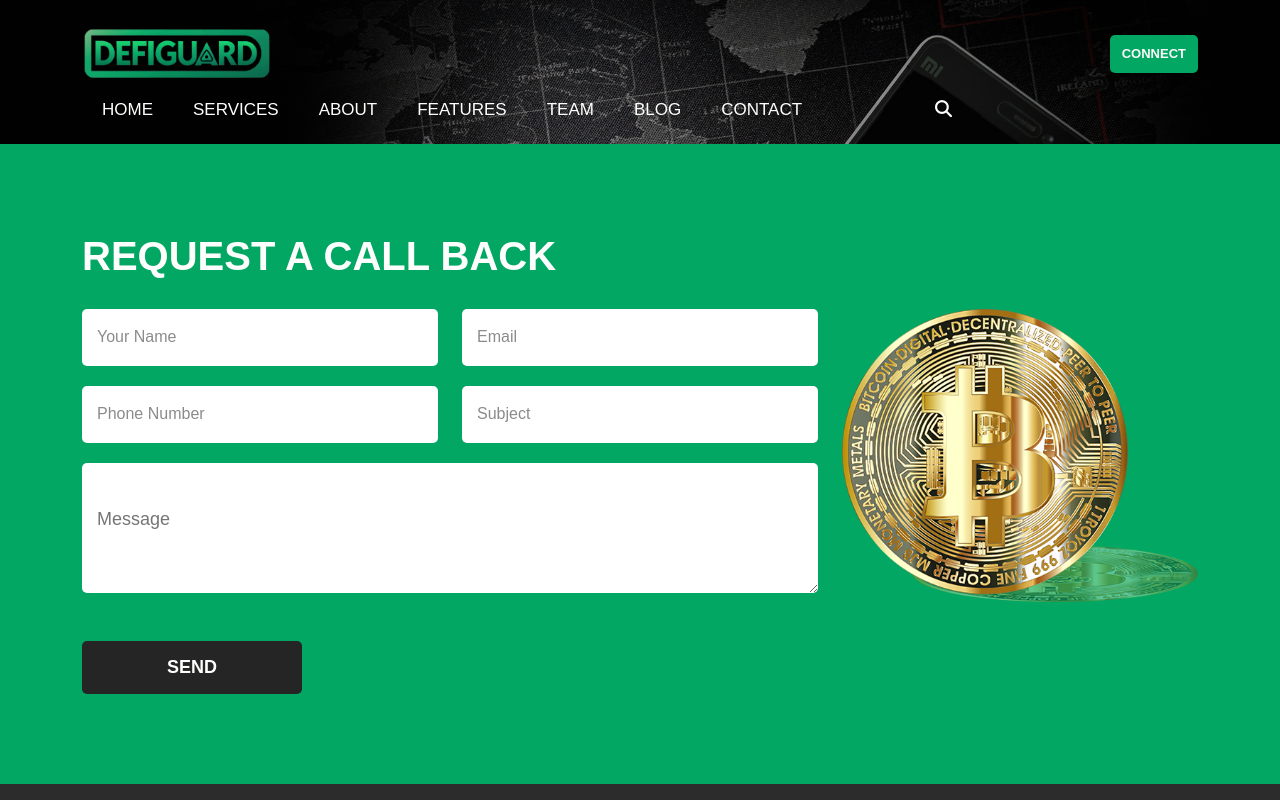
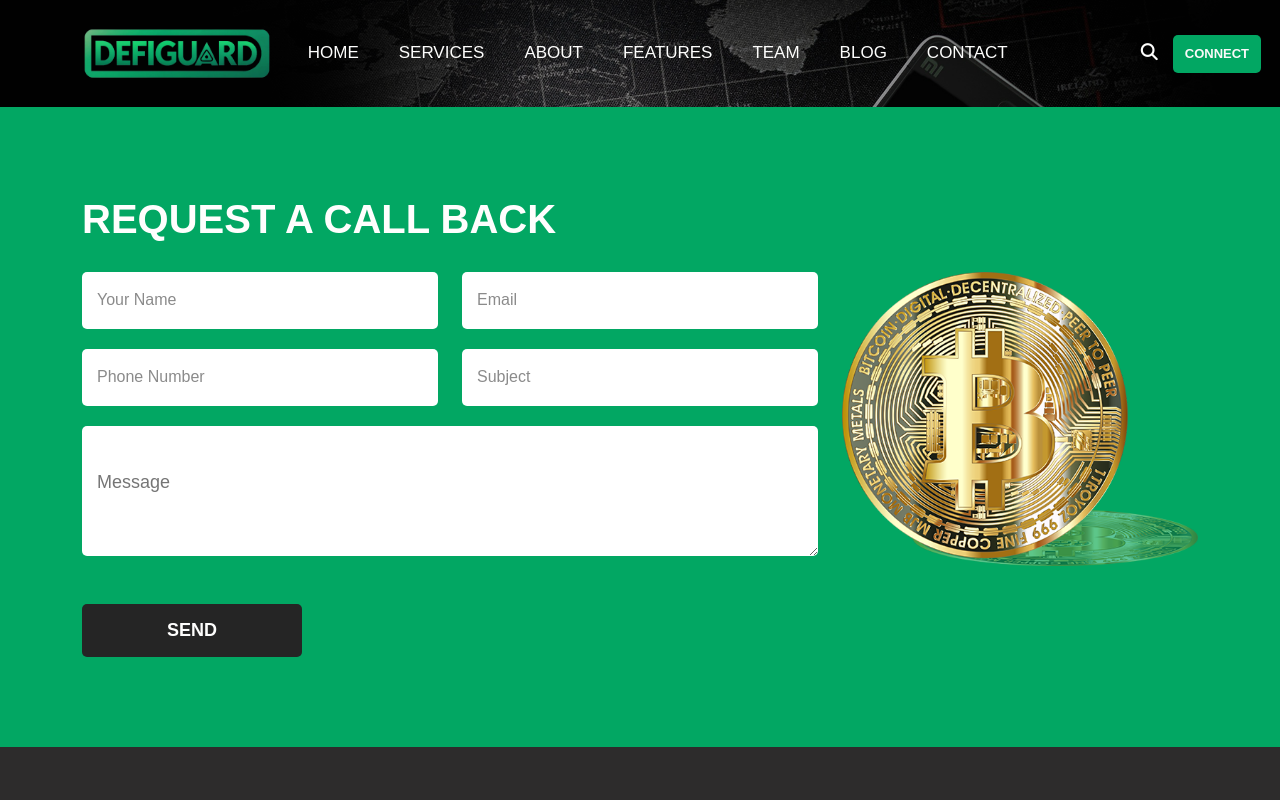
Before and after one commit to wuleoeluw/defiguard-demo, a React (Create React App) app: page /contact in a window 1280 px wide. Shown: the top 800 px of the page. Built offline with nearby package versions, Linux system fonts and the light colour scheme.

Commit message:
style: Refactor navbar styles for improved layout and responsiveness

```diff
--- a/src/components/header/index.css
+++ b/src/components/header/index.css
@@ -2,18 +2,29 @@
 .navbar {
   display: flex;
   align-items: center;
-  flex-wrap: wrap;
+  flex-wrap: nowrap;
 }
 
 .navbar-brand {
   flex-shrink: 0;
+  order: 1;
 }
 
-.navbar-right-group {
+.navbar-right-controls {
   display: flex;
   align-items: center;
-  margin-left: auto;
   gap: 10px;
+  order: 3;
+}
+
+.navbar-collapse {
+  order: 2;
+  flex-grow: 1;
+}
+
+.navbar-toggler {
+  height: 38px;
+  padding: 6px 10px !important;
 }
 
 .wallet-dropdown {
@@ -25,17 +36,19 @@
 
 .navbar-collapse {
   display: none;
-  order: 3;
-  width: 100%;
 }
 
 .navbar-collapse.show {
-  display: block !important;
+  display: flex !important;
 }
 
-.navbar-toggler {
-  height: 38px;
-  padding: 6px 10px !important;
+.navbar-nav {
+  display: flex;
+  flex-direction: row;
+}
+
+.nav-item {
+  display: inline-block;
 }
 
 .btn-connect-wallet {
@@ -198,23 +211,87 @@
 
 /* Mobile Responsive */
 @media (min-width: 992px) {
+  .navbar {
+    flex-wrap: nowrap;
+  }
+
+  .navbar-brand {
+    order: 1;
+  }
+
   .navbar-collapse {
+    order: 2;
     display: flex !important;
+    flex-direction: row;
+    align-items: center;
+    width: auto;
+    flex-grow: 1;
+  }
+
+  .navbar-right-controls {
+    order: 3;
+    margin-left: 0;
+  }
+
+  .navbar-toggler {
+    display: none;
+  }
+
+  .navbar-nav {
+    flex-direction: row;
+  }
+
+  .form-inline {
+    display: flex !important;
+    flex-direction: row;
+    align-items: center;
+    margin-right: 15px;
+  }
+
+  .wallet-dropdown {
+    margin-left: 0;
   }
 }
 
 @media (max-width: 991px) {
   .navbar {
     flex-wrap: wrap;
+    justify-content: flex-start;
+  }
+
+  .navbar-brand {
+    order: 1;
+  }
+
+  .navbar-right-controls {
+    order: 2;
+    margin-left: auto;
   }
 
   .navbar-collapse {
     display: none;
+    width: 100%;
+    flex-direction: column;
+    order: 3;
   }
 
   .navbar-collapse.show {
-    display: block !important;
+    display: flex !important;
+  }
+
+  .navbar-nav {
+    flex-direction: column;
     width: 100%;
+  }
+
+  .nav-item {
+    display: block;
+    width: 100%;
+  }
+
+  .form-inline {
+    width: 100%;
+    margin: 10px 0;
   }
 
   .btn-connect-wallet,
--- a/src/components/header/index.js
+++ b/src/components/header/index.js
@@ -92,7 +92,7 @@ function Header() {
                 <a className="navbar-brand" href="/">
                     <img src={AppLogo} />
                 </a>
-                <div className="navbar-right-group">
+                <div className="navbar-right-controls">
                     <div className="wallet-dropdown">
                        {!account ? (
                            <button
@@ -155,7 +155,6 @@ function Header() {
                         <span className="navbar-toggler-icon"></span>
                     </button>
                 </div>
-
                 <div className={`collapse navbar-collapse ${showMobileMenu ? 'show' : ''}`} id="navbarSupportedContent">
                     <ul className="navbar-nav ml-auto">
                         <li className="nav-item">
```
